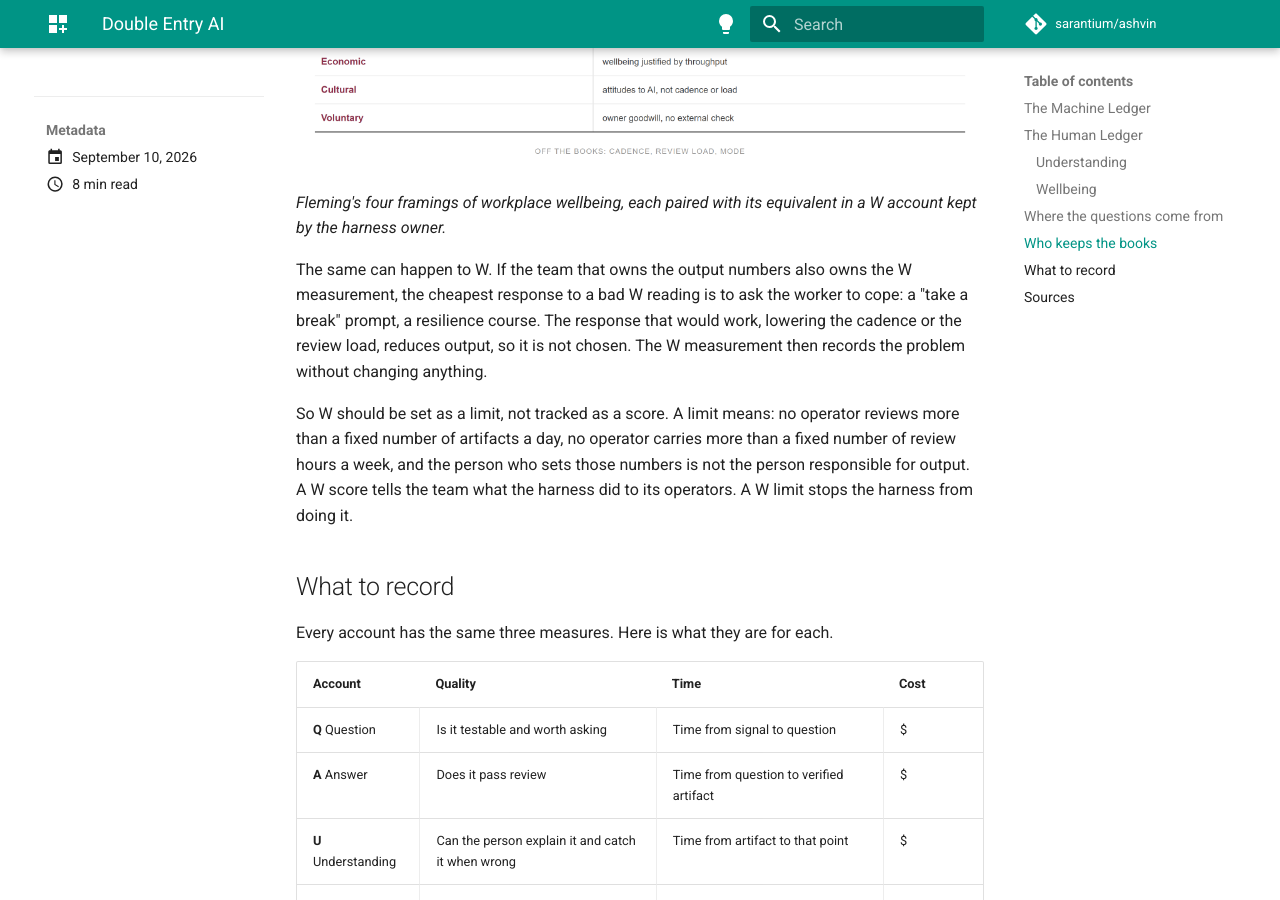
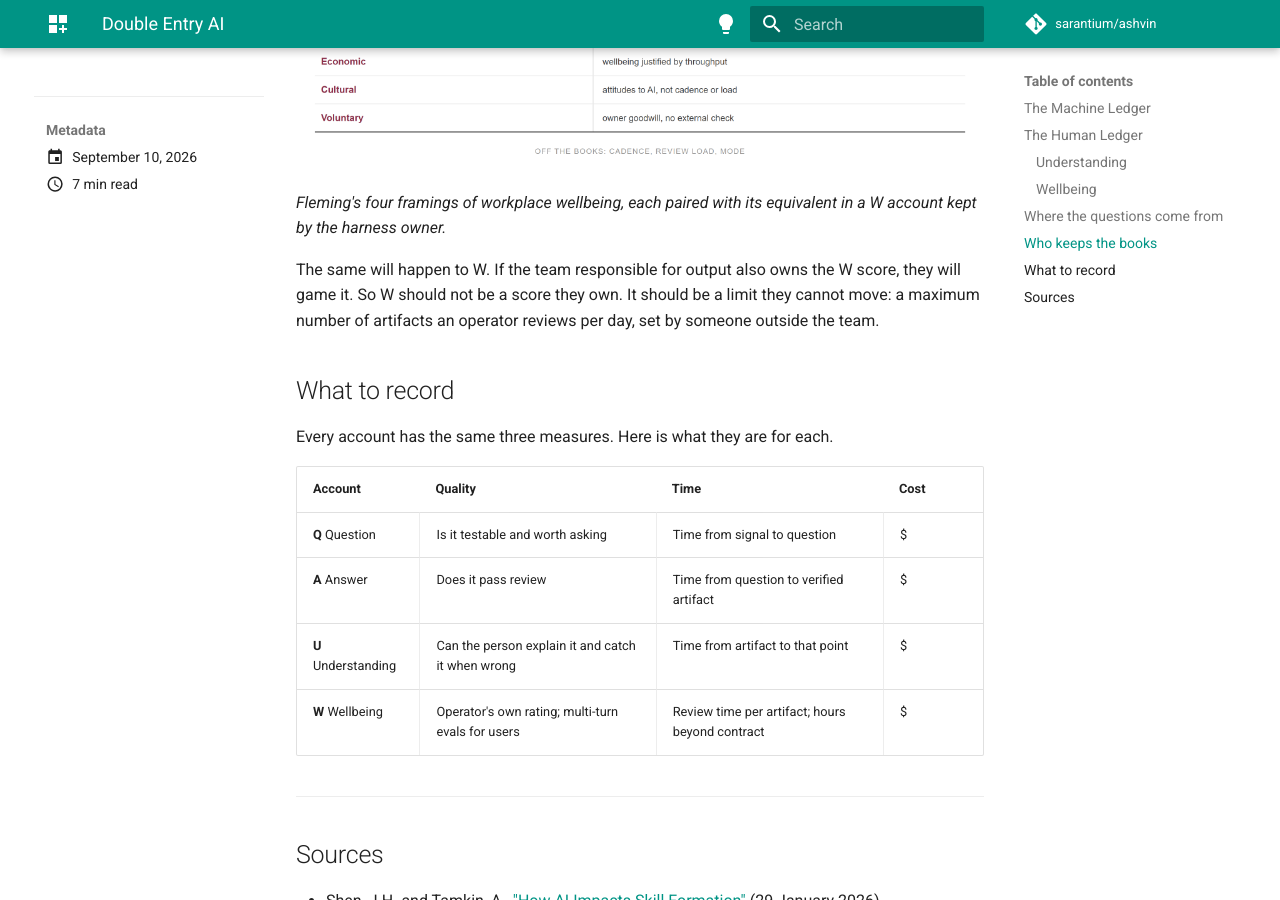
Before and after one commit to sarantium/ashvin, an MkDocs documentation site: the page built from docs/blog/posts/2026-09-10.md, in a window 1280 px wide and 900 px high, scrolled down 4617 px. Built offline with MkDocs 1.6.1 and Material for MkDocs 9.7.7, drawn with Linux system fonts in a browser that asks for light colours; comment, search, counter and statistics services are not loaded.

Commit message:
📝 blog: Double Entry AI — simplify the W-as-limit paragraph

```diff
--- a/docs/blog/posts/2026-09-10.md
+++ b/docs/blog/posts/2026-09-10.md
@@ -78,9 +78,7 @@ William Fleming's 2026 study of UK workplace wellbeing policy found that wellbei
 ![Fleming's four framings and their harness equivalents](../blog_assets/who_keeps_the_books.png)
 *Fleming's four framings of workplace wellbeing, each paired with its equivalent in a W account kept by the harness owner.*
 
-The same can happen to W. If the team that owns the output numbers also owns the W measurement, the cheapest response to a bad W reading is to ask the worker to cope: a "take a break" prompt, a resilience course. The response that would work, lowering the cadence or the review load, reduces output, so it is not chosen. The W measurement then records the problem without changing anything.
-
-So W should be set as a limit, not tracked as a score. A limit means: no operator reviews more than a fixed number of artifacts a day, no operator carries more than a fixed number of review hours a week, and the person who sets those numbers is not the person responsible for output. A W score tells the team what the harness did to its operators. A W limit stops the harness from doing it.
+The same will happen to W. If the team responsible for output also owns the W score, they will game it. So W should not be a score they own. It should be a limit they cannot move: a maximum number of artifacts an operator reviews per day, set by someone outside the team.
 
 ## What to record
 
```
